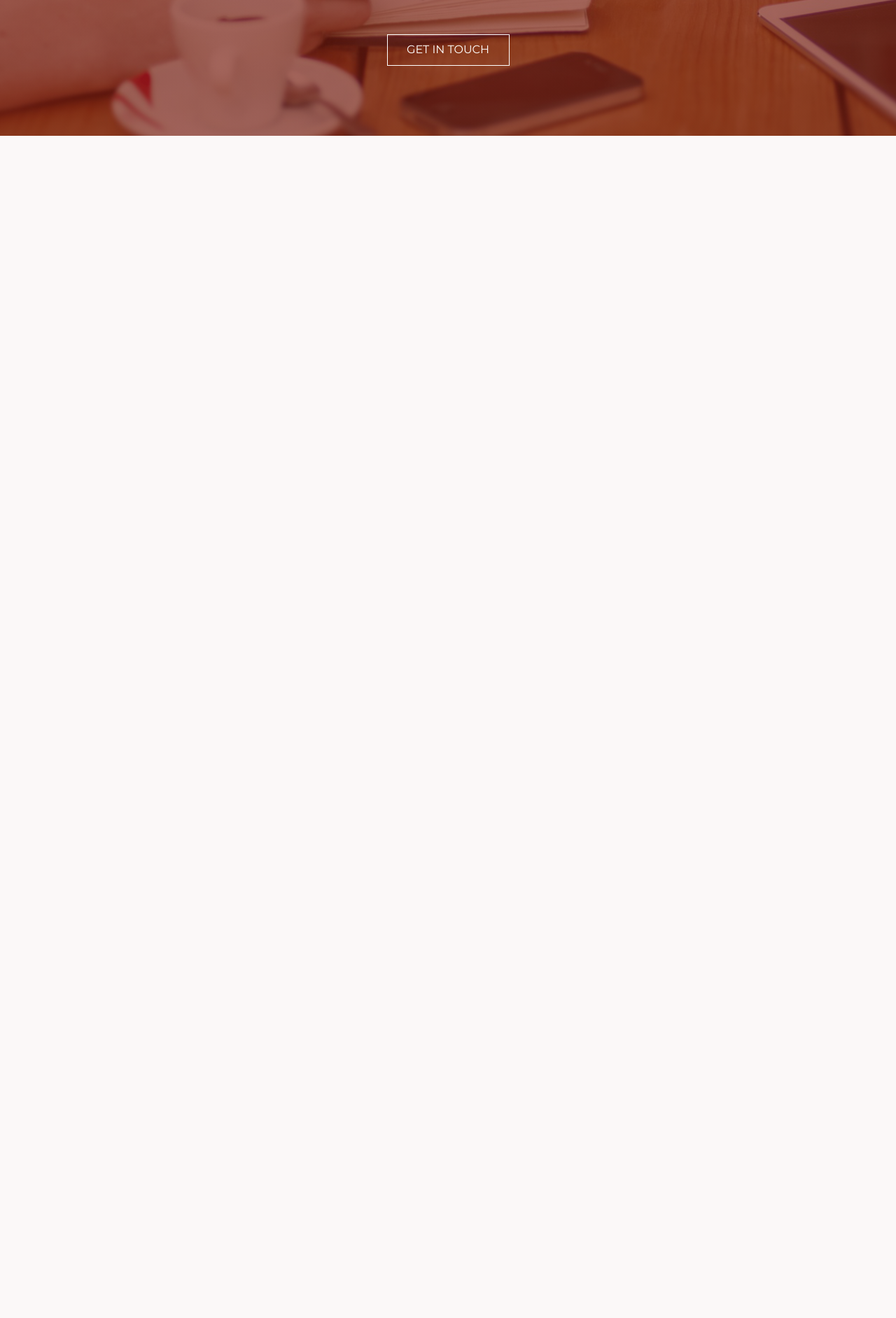
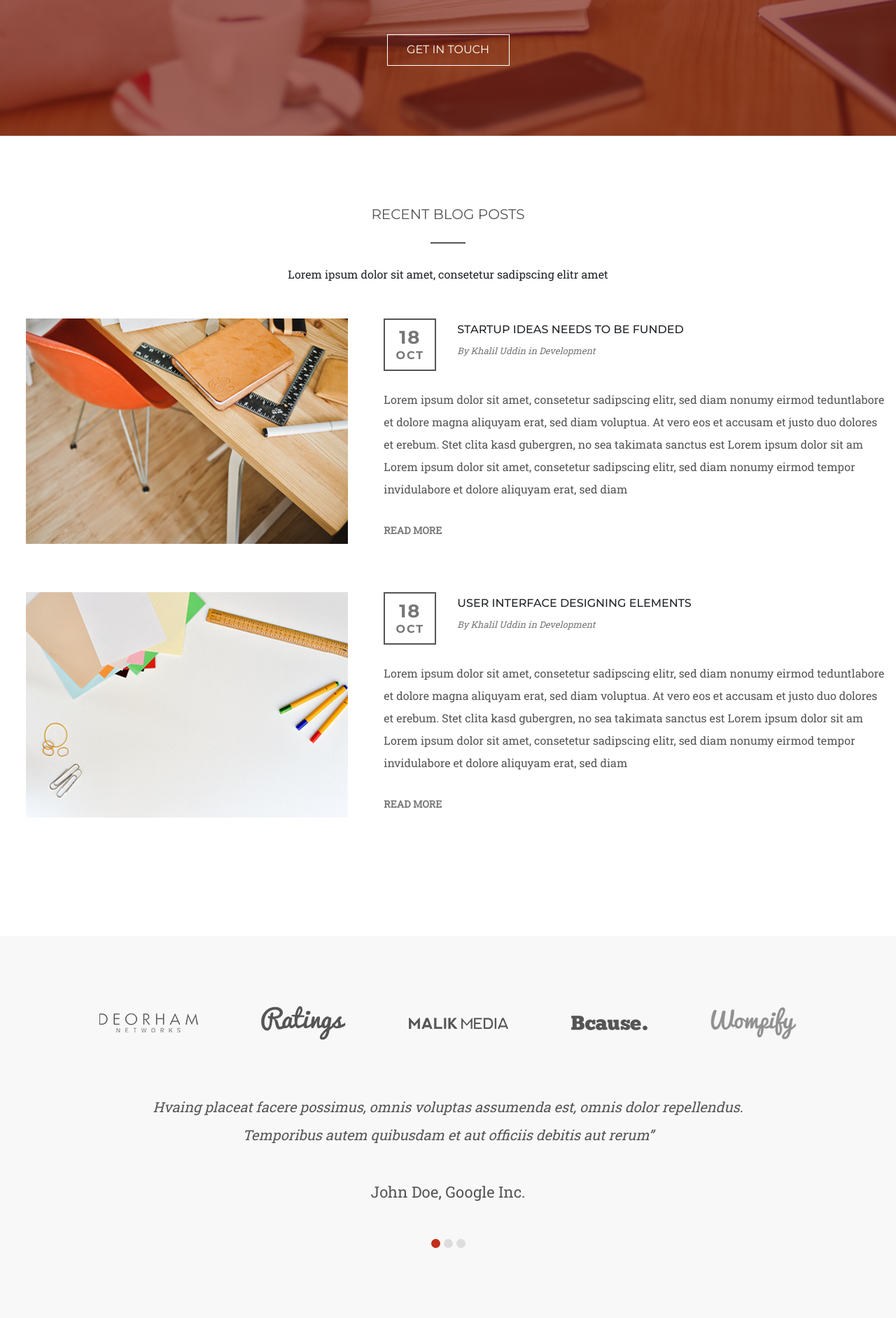
Before and after one commit to AndreyDerkach77/FrontEndRepo, a PHP site: page / in a window 1280 px wide. Shown: the part 4228-6111 px from the top of the page at 70% size. Before the commit the page ends 4422 px from the top, so only its background shows below. Run offline with PHP 8.4, Linux system fonts and the light colour scheme.

Commit message:
ДЗ7 день4

```diff
--- a/Lesson7/index.html
+++ b/Lesson7/index.html
@@ -388,5 +388,164 @@
                 >
             </div>
         </section>
+        <section class="blog">
+            <div class="defaultContainer container">
+                <h2 class="defaulTitle blog__title">Recent blog posts</h2>
+                <p class="defaultSubtitle blog__subtitle">
+                    Lorem ipsum dolor sit amet, consetetur sadipscing elitr amet
+                </p>
+
+                <div
+                    class="row d-flex justify-content-center align-items-start"
+                >
+                    <div
+                        class=" d-flex justify-content-center align-items-startcol-md-12 col-lg-5"
+                    >
+                        <div
+                            class="blog__img d-flex justify-content-center flex-column mb-3"
+                        >
+                            <img src="img/blog1.png" alt="" />
+                        </div>
+                    </div>
+                    <div class="col-md-12 col-lg-7">
+                        <div class="blog__texts d-flex flex-column">
+                            <div class="blog__itemHead">
+                                <div class="blog__date">
+                                    <div class="blog__number">
+                                        <p>18</p>
+                                    </div>
+                                    <div class="blog__month">
+                                        <p class="text-uppercase">Oct</p>
+                                    </div>
+                                </div>
+                                <div class="blog__itemTitle">
+                                    <h6 class="text-uppercase">
+                                        Startup ideas needs to be funded
+                                    </h6>
+                                    <p>
+                                        By <span> Khalil </span> Uddin in
+                                        <span> Development</span>
+                                    </p>
+                                </div>
+                            </div>
+                            <div class="blog__subtext">
+                                <p>
+                                    Lorem ipsum dolor sit amet, consetetur
+                                    sadipscing elitr, sed diam nonumy eirmod
+                                    teduntlabore et dolore magna aliquyam erat,
+                                    sed diam voluptua. At vero eos et accusam et
+                                    justo duo dolores et erebum. Stet clita kasd
+                                    gubergren, no sea takimata sanctus est Lorem
+                                    ipsum dolor sit am Lorem ipsum dolor sit
+                                    amet, consetetur sadipscing elitr, sed diam
+                                    nonumy eirmod tempor invidulabore et dolore
+                                    aliquyam erat, sed diam
+                                </p>
+                            </div>
+                            <div class="blog__read text-uppercase">
+                                <a href="#">Read more</a>
+                            </div>
+                        </div>
+                    </div>
+                    <div
+                        class=" d-flex justify-content-center align-items-startcol-md-12 col-lg-5"
+                    >
+                        <div
+                            class="blog__img d-flex justify-content-center flex-column mb-3"
+                        >
+                            <img src="img/blog2.png" alt="" />
+                        </div>
+                    </div>
+                    <div class="col-md-12 col-lg-7">
+                        <div class="blog__texts d-flex flex-column">
+                            <div class="blog__itemHead">
+                                <div class="blog__date">
+                                    <div class="blog__number">
+                                        <p>18</p>
+                                    </div>
+                                    <div class="blog__month">
+                                        <p class="text-uppercase">Oct</p>
+                                    </div>
+                                </div>
+                                <div class="blog__itemTitle">
+                                    <h6 class="text-uppercase">
+                                        User Interface Designing Elements
+                                    </h6>
+                                    <p>
+                                        By <span> Khalil </span> Uddin in
+                                        <span> Development</span>
+                                    </p>
+                                </div>
+                            </div>
+                            <div class="blog__subtext">
+                                <p>
+                                    Lorem ipsum dolor sit amet, consetetur
+                                    sadipscing elitr, sed diam nonumy eirmod
+                                    teduntlabore et dolore magna aliquyam erat,
+                                    sed diam voluptua. At vero eos et accusam et
+                                    justo duo dolores et erebum. Stet clita kasd
+                                    gubergren, no sea takimata sanctus est Lorem
+                                    ipsum dolor sit am Lorem ipsum dolor sit
+                                    amet, consetetur sadipscing elitr, sed diam
+                                    nonumy eirmod tempor invidulabore et dolore
+                                    aliquyam erat, sed diam
+                                </p>
+                            </div>
+                            <div class="blog__read text-uppercase">
+                                <a href="#">Read more</a>
+                            </div>
+                        </div>
+                    </div>
+                </div>
+            </div>
+        </section>
+        <section class="clients">
+            <div class="defaultContainer container">
+                <div class="clients_items">
+                    <ul
+                        class="d-flex align-items-center justify-content-center clients__list"
+                    >
+                        <li>
+                            <a href="#"
+                                ><img src="img/client1.png" alt="client1"
+                            /></a>
+                        </li>
+                        <li>
+                            <a href="#"
+                                ><img src="img/client2.png" alt="client2"
+                            /></a>
+                        </li>
+                        <li>
+                            <a href="#"
+                                ><img src="img/client3.png" alt="client3"
+                            /></a>
+                        </li>
+                        <li>
+                            <a href="#"
+                                ><img src="img/client4.png" alt="client4"
+                            /></a>
+                        </li>
+                        <li>
+                            <a href="#"
+                                ><img src="img/client5.png" alt="client5"
+                            /></a>
+                        </li>
+                    </ul>
+                    <div class="clients__quotes">
+                        <h6>
+                            Hvaing placeat facere possimus, omnis voluptas
+                            assumenda est, omnis dolor repellendus. Temporibus
+                            autem quibusdam et aut officiis debitis aut rerum”
+                        </h6>
+                        <p>John Doe, Google Inc.</p>
+                    </div>
+                    <div class="clients__circles">
+                        <div class="clients__circle active"></div>
+                        <div class="clients__circle"></div>
+                        <div class="clients__circle"></div>
+                    </div>
+                </div>
+            </div>
+        </section>
     </body>
 </html>
--- a/Lesson7/src/index.css
+++ b/Lesson7/src/index.css
@@ -104,6 +104,7 @@ a:hover {
 .services__item {
     margin-top: 20px;
     transition: 0.5s;
+    border-radius: 10px;
 }
 .services__item:hover {
     box-shadow: 0px 0px 50px rgba(0, 0, 0, 0.801);
@@ -334,3 +335,146 @@ a:hover {
     border: #fff solid 1px;
     margin-top: 55px;
 }
+.blog__date {
+    display: flex;
+    justify-content: center;
+    align-items: center;
+    flex-direction: column;
+    border: #555555 solid 2px;
+    width: 75px;
+    height: 75px;
+}
+.blog__number p {
+    font-size: 26px;
+    letter-spacing: 2px;
+    color: #777777;
+    font-weight: 700;
+    text-align: center;
+    margin-bottom: 5px;
+}
+.blog__month p {
+    font-size: 16px;
+    letter-spacing: 2px;
+    color: #777777;
+    font-weight: 700;
+    text-align: center;
+    margin-bottom: 0;
+}
+.blog__itemHead {
+    display: flex;
+    justify-content: flex-start;
+    align-items: center;
+    width: 100%;
+    margin-bottom: 25px;
+}
+.blog__itemTitle {
+    margin-left: 30px;
+}
+.blog__itemTitle h6 {
+    font-size: 16px;
+    margin-bottom: 15px;
+    transition: 1s;
+}
+.blog__itemTitle p {
+    font-size: 13px;
+    color: #777777;
+    font-family: "Roboto Slab";
+    font-weight: 400;
+    font-style: italic;
+}
+.blog__itemTitle p span {
+    transition: 1s;
+}
+.blog__subtext p {
+    font-size: 16px;
+    line-height: 2;
+    color: #555555;
+    font-family: "Roboto Slab";
+    font-weight: 400;
+    max-width: 730px;
+    margin-bottom: 35px;
+}
+.blog__read a {
+    font-size: 14px;
+    color: #777777;
+    font-family: "Roboto Slab";
+    font-weight: 700;
+    transition: 1s;
+}
+.blog__texts:hover .blog__itemTitle h6 {
+    color: #c0301c;
+}
+.blog__texts:hover .blog__itemTitle p span {
+    color: #c0301c;
+}
+.blog__texts:hover .blog__read a {
+    color: #c0301c;
+    box-shadow: none;
+}
+.blog__texts {
+    margin-bottom: 80px;
+}
+.clients {
+    background: #f8f8f8;
+}
+.clients__list a {
+    padding: 20px;
+    border-radius: 10px;
+}
+.clients__list li:not(:last-child) {
+    margin-right: 50px;
+}
+.clients_items h6 {
+    padding: 0 0 40px;
+    max-width: 900px;
+    margin: auto;
+    font-size: 20px;
+    color: #555555;
+    font-family: "Roboto Slab";
+    font-weight: 400;
+    text-align: center;
+    font-style: italic;
+    line-height: 2;
+}
+.clients_items p {
+    max-width: 900px;
+    margin: auto;
+    font-size: 22px;
+    color: #555555;
+    font-family: "Roboto Slab";
+    font-weight: 400;
+    text-align: center;
+    line-height: 2;
+}
+.clients__quotes {
+    transition: 1s;
+    display: flex;
+    justify-content: center;
+    align-items: center;
+    flex-direction: column;
+    max-width: 920px;
+    margin: 75px auto 45px;
+}
+.clients__quotes:hover {
+    box-shadow: 0px 0px 50px rgba(0, 0, 0, 0.801);
+    border-radius: 10px;
+}
+.clients__circles {
+    display: flex;
+    justify-content: center;
+}
+.clients__circle {
+    width: 13px;
+    height: 13px;
+    /* border: 1px solid #212121; */
+    cursor: pointer;
+    border-radius: 50%;
+    background: #dddddd;
+}
+.clients__circle.active {
+    background-color: #c0301c;
+    cursor: auto;
+}
+.clients__circle:not(:last-child) {
+    margin-right: 5px;
+}
```
Also changed, not shown: Lesson7/img/blog1.png (added), Lesson7/img/blog2.png (added), Lesson7/img/client1.png (added), Lesson7/img/client2.png (added), Lesson7/img/client3.png (added), Lesson7/img/client4.png (added), Lesson7/img/client5.png (added).
